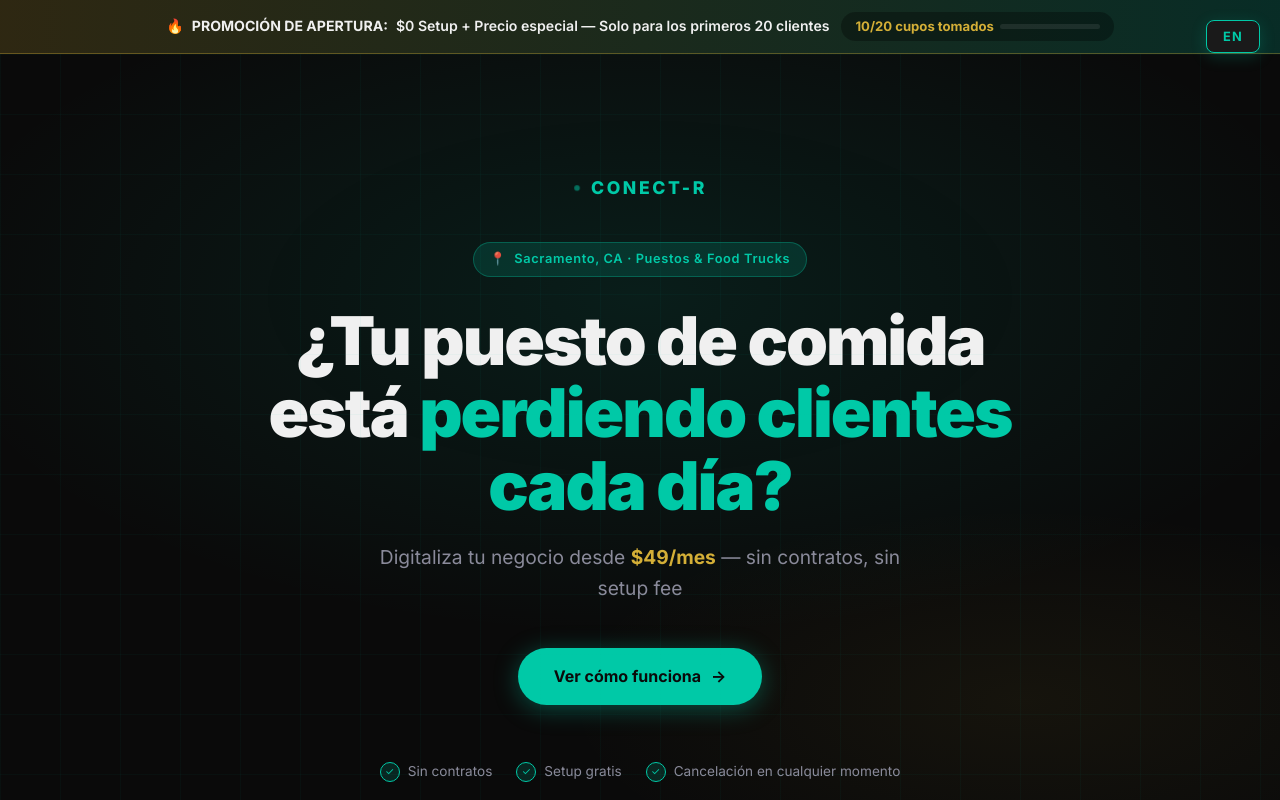
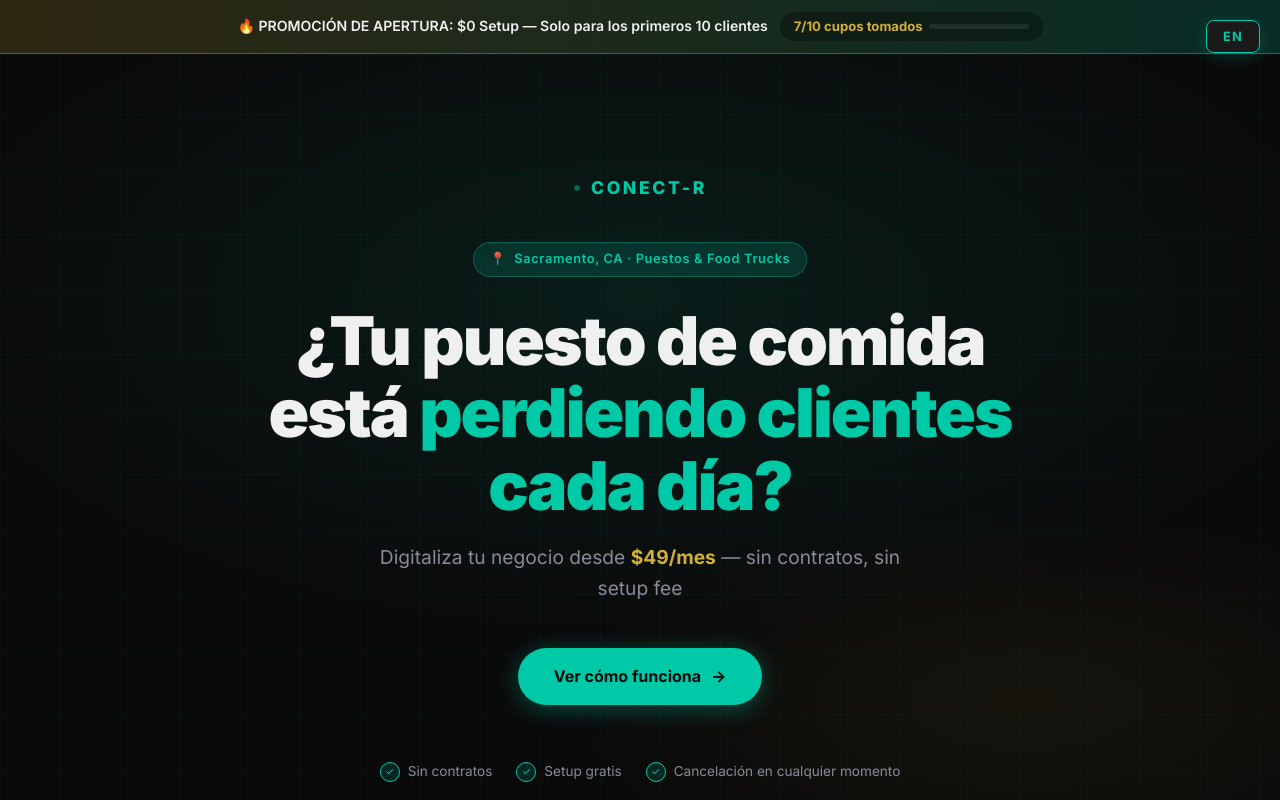
Before and after one commit to ricard63210-debug/mobile-food-business-presentation, a plain HTML site: page index.html in a window 1280 px wide. Shown: the top 800 px of the page. Drawn offline with nearby package versions, Linux system fonts and the light colour scheme; a web font is replaced by a local one.

Commit message:
feat: update pricing section to 4 plans and update promo banner limit

```diff
--- a/index.html
+++ b/index.html
@@ -1344,7 +1344,7 @@
             </li>
             <li>
               <span class="item-label">Mensualidad</span>
-              <span class="item-val">desde $49/mes (promo) / desde $139/mes</span>
+              <span class="item-val">desde $49/mes (promo) / desde $99/mes</span>
             </li>
             <li>
               <span class="item-label">Actualizaciones + hosting + mantenimiento (según plan)</span>
@@ -1360,7 +1360,7 @@
             </li>
             <li>
               <span class="item-label"><strong>Total estimado primer año</strong></span>
-              <span class="item-val" style="font-size:1.05rem;">$948–$2,388</span>
+              <span class="item-val" style="font-size:1.05rem;">$588–$2,388</span>
             </li>
           </ul>
         </div>
@@ -1454,7 +1454,7 @@
         <p class="label teal" style="text-align:center;margin-bottom:16px;" data-es="Oferta de lanzamiento" data-en="Launch offer">Oferta de lanzamiento</p>
         <h2 class="h2 final-headline display" data-es="Tu puesto merece una presencia digital." data-en="Your food stand deserves a digital presence.">Tu puesto merece una presencia digital.</h2>
         <p class="final-sub">
-          <span data-es="Primeros " data-en="First ">Primeros </span><strong data-es="20 clientes sin setup fee" data-en="20 clients with no setup fee">20 clientes sin setup fee</strong><span data-es=". Cupos limitados." data-en=". Limited spots.">. Cupos limitados.</span>
+          <span data-es="Primeros " data-en="First ">Primeros </span><strong data-es="10 clientes sin setup fee" data-en="10 clients with no setup fee">10 clientes sin setup fee</strong><span data-es=". Cupos limitados." data-en=". Limited spots.">. Cupos limitados.</span>
         </p>
         <div class="final-buttons">
           <a href="https://ricardo-orozco.conect-r.com" target="_blank" rel="noopener" class="btn-primary" id="final-cta-btn" style="justify-content: center; width: 100%; max-width: 360px;">
@@ -1482,40 +1482,95 @@
     =========================== */
     const plans = [
       {
-        name: "QR Menú",
+        name: { es: "QR Básico", en: "QR Basic" },
         setupRegular: 99,
         monthlyPromo: 49,
-        monthlyRegular: 139,
-        features: ["QR físico imprimible", "Menú digital con fotos", "1 actualización de menú al mes"]
+        monthlyRegular: 99,
+        features: {
+          es: ["QR físico imprimible", "Menú digital interactivo con fotos", "1 actualización de menú al mes"],
+          en: ["Printable physical QR code", "Interactive digital menu with photos", "1 menu update per month"]
+        },
+        smsBody: {
+          es: "Hola Ricardo, me interesa el plan QR Básico de $49/mes. ¿Cuándo podemos hablar?",
+          en: "Hi Ricardo, I'm interested in the QR Basic plan at $49/month. When can we talk?"
+        }
       },
       {
-        name: "QR Conecta",
+        name: { es: "QR Portal", en: "QR Portal" },
         setupRegular: 129,
         monthlyPromo: 99,
-        monthlyRegular: 175,
-        features: ["Todo lo de QR Menú", "4 actualizaciones de menú/contenido al mes", "Botones de contacto (llamar, WhatsApp)", "Links de pago: Venmo, Zelle, CashApp", "Redes sociales enlazadas", "Horarios y ubicación con mapa"]
+        monthlyRegular: 149,
+        features: {
+          es: [
+            "Todo lo del plan QR Básico",
+            "Portal interactivo con botones personalizados",
+            "Links de pago: Venmo, Zelle, CashApp",
+            "Links de redes sociales",
+            "Próximos eventos",
+            "Botón de quejas internas",
+            "4 actualizaciones de contenido al mes"
+          ],
+          en: [
+            "Everything in QR Basic",
+            "Interactive portal with custom buttons",
+            "Payment links: Venmo, Zelle, CashApp",
+            "Social media links",
+            "Upcoming events",
+            "Internal feedback button",
+            "4 content updates per month"
+          ]
+        },
+        smsBody: {
+          es: "Hola Ricardo, me interesa el plan QR Portal de $99/mes. ¿Cuándo podemos hablar?",
+          en: "Hi Ricardo, I'm interested in the QR Portal plan at $99/month. When can we talk?"
+        }
       },
       {
-        name: "QR Interactivo",
+        name: { es: "QR Inteligente", en: "QR Smart" },
         setupRegular: 169,
-        monthlyPromo: 129,
-        monthlyRegular: 229,
+        monthlyPromo: 149,
+        monthlyRegular: 199,
         recommended: true,
-        features: ["Todo lo de QR Conecta", "Portal animado completo", "Asistente IA 24/7", "Sección de reseñas"]
+        features: {
+          es: [
+            "Todo lo del plan QR Portal",
+            "Agente virtual con inteligencia artificial 24/7",
+            "4 actualizaciones de contenido al mes"
+          ],
+          en: [
+            "Everything in QR Portal",
+            "24/7 virtual AI agent",
+            "4 content updates per month"
+          ]
+        },
+        smsBody: {
+          es: "Hola Ricardo, me interesa el plan QR Inteligente de $149/mes. ¿Cuándo podemos hablar?",
+          en: "Hi Ricardo, I'm interested in the QR Smart plan at $149/month. When can we talk?"
+        }
       },
       {
-        name: "QR Cocina",
+        name: { es: "QR Cocina", en: "QR Kitchen" },
         setupRegular: 219,
-        monthlyPromo: 169,
+        monthlyPromo: 199,
         monthlyRegular: 299,
-        features: ["Todo lo de QR Interactivo", "Carrito de compra + número de stand", "Panel de cocina en vivo"]
-      },
-      {
-        name: "QR Total",
-        setupRegular: 279,
-        monthlyPromo: 199,
-        monthlyRegular: 349,
-        features: ["Todo lo de QR Cocina", "Checkout con pago real (Stripe)", "Soporte prioritario", "Reportes de ventas mensuales"]
+        features: {
+          es: [
+            "Todo lo del plan QR Inteligente",
+            "Panel de órdenes en línea para cocina",
+            "Compatible con cualquier dispositivo",
+            "4 actualizaciones de contenido al mes"
+          ],
+          en: [
+            "Everything in QR Smart",
+            "Online kitchen order panel",
+            "Works on any device",
+            "4 content updates per month"
+          ]
+        },
+        smsBody: {
+          es: "Hola Ricardo, me interesa el plan QR Cocina de $199/mes. ¿Cuándo podemos hablar?",
+          en: "Hi Ricardo, I'm interested in the QR Kitchen plan at $199/month. When can we talk?"
+        }
       }
     ];
 
@@ -1545,20 +1600,30 @@
     function renderBanner() {
       const banner = document.getElementById('promo-banner');
       if (promoActive) {
-        const remaining = promoLimit - clientsSignedUp;
         const pct = Math.round((clientsSignedUp / promoLimit) * 100);
         banner.className = 'promo-active';
+
+        const bannerText = currentLang === 'es'
+          ? `🔥 PROMOCIÓN DE APERTURA: $0 Setup — Solo para los primeros 10 clientes`
+          : `🔥 GRAND OPENING PROMO: $0 Setup — First 10 clients only`;
+
+        const counterText = currentLang === 'es'
+          ? `${clientsSignedUp}/${promoLimit} cupos tomados`
+          : `${clientsSignedUp}/${promoLimit} spots taken`;
+
         banner.innerHTML = `
           <span class="banner-text">
-            🔥 <strong>PROMOCIÓN DE APERTURA:</strong> $0 Setup + Precio especial — Solo para los primeros ${promoLimit} clientes
+            ${bannerText}
           </span>
           <span class="banner-counter">
-            ${clientsSignedUp}/${promoLimit} cupos tomados
+            ${counterText}
             <span class="banner-progress-wrap"><span class="banner-progress-fill" style="width:${pct}%"></span></span>
           </span>`;
       } else {
         banner.className = 'promo-closed';
-        banner.innerHTML = `<span>✅ Promoción de apertura cerrada — Precios regulares vigentes</span>`;
+        banner.innerHTML = currentLang === 'es'
+          ? `<span>✅ Promoción de apertura cerrada — Precios regulares vigentes</span>`
+          : `<span>✅ Grand opening promo closed — Regular prices in effect</span>`;
       }
     }
 
@@ -1575,9 +1640,15 @@
         // Setup line
         let setupHTML;
         if (promoActive) {
-          setupHTML = `<div class="plan-setup-line free">🎉 Setup: <strong>GRATIS</strong> <span class="setup-strike">($${plan.setupRegular})</span></div>`;
+          const badgeText = currentLang === 'es'
+            ? `Setup: GRATIS (valor $${plan.setupRegular})`
+            : `Setup: FREE (value $${plan.setupRegular})`;
+          setupHTML = `<div class="plan-setup-line free">🎉 <strong>${badgeText}</strong></div>`;
         } else {
-          setupHTML = `<div class="plan-setup-line paid">Setup: <strong>$${plan.setupRegular}</strong></div>`;
+          const badgeText = currentLang === 'es'
+            ? `Setup: <strong>$${plan.setupRegular}</strong>`
+            : `Setup: <strong>$${plan.setupRegular}</strong>`;
+          setupHTML = `<div class="plan-setup-line paid">${badgeText}</div>`;
         }
 
         // Monthly price display
@@ -1592,24 +1663,27 @@
           priceHTML = `<div class="plan-price-block"><span class="plan-price">$${monthly}</span></div>`;
         }
 
-        const featuresHTML = plan.features.map(f =>
+        const featuresHTML = plan.features[currentLang].map(f =>
           `<li><span class="check-icon">✓</span> ${f}</li>`
         ).join('');
 
-        const smsMsg = encodeURIComponent(`Hola Ricardo, me interesa el plan ${plan.name} para mi puesto. ¿Cuándo podemos hablar?`);
+        const smsMsg = encodeURIComponent(currentLang === 'es' ? plan.smsBody.es : plan.smsBody.en);
         const btnClass = plan.recommended ? 'btn-plan-solid' : 'btn-plan-outline';
-        const recBadge = plan.recommended ? '<div class="plan-recommended-badge">⭐ Recomendado</div>' : '';
+        const recBadgeText = currentLang === 'es' ? '⭐ Recomendado' : '⭐ Recommended';
+        const recBadge = plan.recommended ? `<div class="plan-recommended-badge">${recBadgeText}</div>` : '';
         const recClass = plan.recommended ? 'plan-card recommended' : 'plan-card';
+        const periodText = currentLang === 'es' ? '/mes · sin contrato' : '/month · no contract';
+        const btnText = currentLang === 'es' ? 'Quiero este plan' : 'I want this plan';
 
         grid.innerHTML += `
           <div class="${recClass} fade-up ${delay}">
             ${recBadge}
-            <div class="plan-name">${plan.name}</div>
+            <div class="plan-name">${plan.name[currentLang]}</div>
             ${priceHTML}
-            <div class="plan-period">/mes · sin contrato</div>
+            <div class="plan-period">${periodText}</div>
             ${setupHTML}
             <ul class="plan-features">${featuresHTML}</ul>
-            <a href="sms:${smsNumber}?body=${smsMsg}" class="btn-plan ${btnClass}">Quiero este plan</a>
+            <a href="sms:${smsNumber}?body=${smsMsg}" class="btn-plan ${btnClass}">${btnText}</a>
           </div>`;
       });
 
@@ -1636,6 +1710,10 @@
 
       // Update dynamic calculator labels
       updateCalcLabels();
+
+      // Update promo banner and pricing cards
+      renderBanner();
+      renderPricingCards();
     }
 
     document.getElementById('lang-toggle').addEventListener('click', () => {
--- a/promo-config.json
+++ b/promo-config.json
@@ -1,5 +1,5 @@
 // Update "clientsSignedUp" each time a new client signs up. This is the ONLY number that needs to change.
 {
-  "clientsSignedUp": 10,
-  "promoLimit": 20
+  "clientsSignedUp": 7,
+  "promoLimit": 10
 }
```
